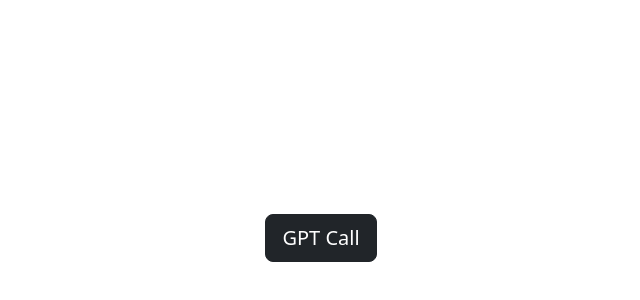
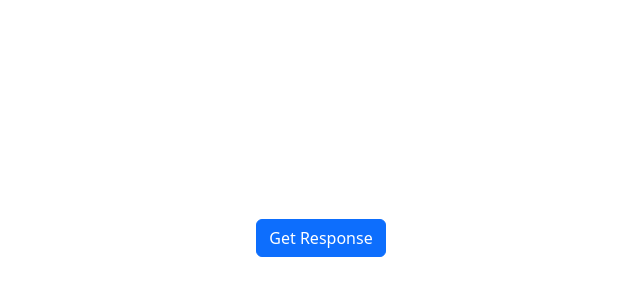
Before and after one commit to williamdeniro3/synq, a React (Create React App) app: page / in a window 1280 px wide. Shown: the part 262-562 px from the top of the page, without its empty margins (319-959 px from the left). Built offline with nearby package versions, Linux system fonts and the light colour scheme.

Commit message:
Added and organized code

```diff
--- a/src/App.js
+++ b/src/App.js
@@ -1,14 +1,13 @@
 import './App.css';
+import AnalysisComponent from './components/AnalysisComponent';
 import './styles.css';
 
 function App() {
-  const handleClick = () => {
-      // do something with Connor's branch
-  };
+
 
   return (
       <div className="container">
-        <button type="button" className="btn btn-dark btn-lg"  onClick={handleClick}>GPT Call</button>
+          <AnalysisComponent/>
       </div>
   );
 }
--- /dev/null
+++ b/src/components/AnalysisComponent.js
@@ -0,0 +1,26 @@
+import React, { useState } from 'react';
+import ChatGPT from '../utils/ChatGPT';
+
+function AnalysisComponent() {
+  const [response, setResponse] = useState('');
+
+  async function handleSubmit(event) {
+    event.preventDefault();
+    const chatbot = new ChatGPT();
+    const response = await chatbot.getTailoredBulletPoints(process.env.REACT_APP_DUMMY_RESUME, process.env.REACT_APP_DUMMY_JOB_APPLICATION);
+    setResponse(response);
+  }
+
+  return (
+        //Connor put the text fields inbetween the opening Form tag and the
+    <div>
+      <form onSubmit={handleSubmit}>
+
+        <button className='btn btn-primary'>Get Response</button>
+      </form>
+      {response && <p>{response}</p>}
+    </div>
+  );
+}
+
+export default AnalysisComponent;
```
Also changed, not shown: 1 other file (tests, documents, lock files or other folders).
